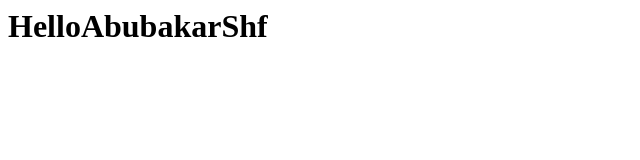
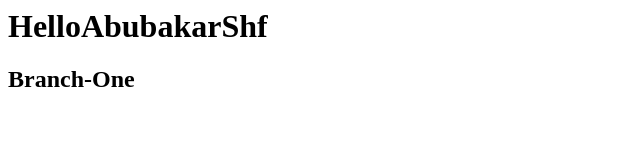
Before and after one commit to AbubakarShf/GithubPractice, a plain HTML site: page index.html in a window 1280 px wide. Shown: the whole page, without its empty margins (0-640 px from the left). Drawn offline with Linux system fonts and the light colour scheme.

Commit message:
Commit on new Branch

```diff
--- a/index.html
+++ b/index.html
@@ -1 +1,3 @@
 <h1>HelloAbubakarShf</h1>
+
+<h2>Branch-One</h2>
```
